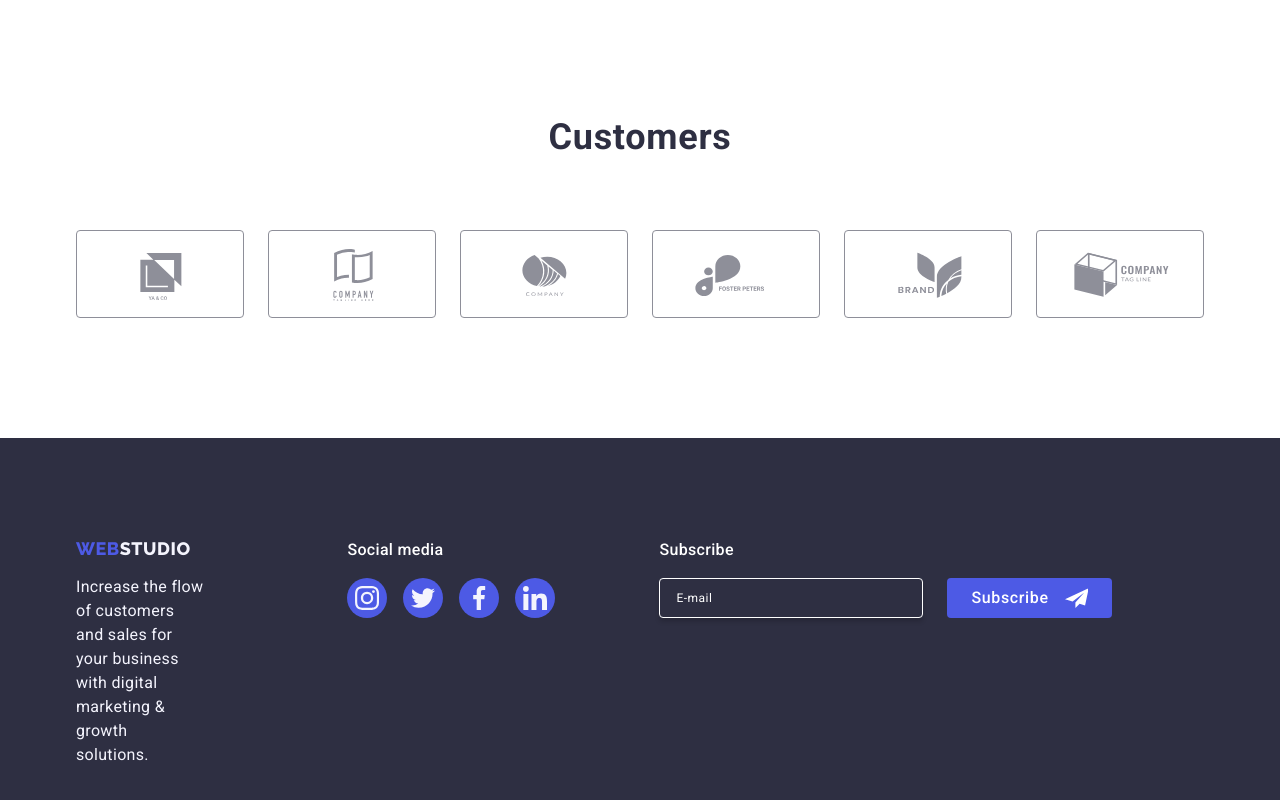
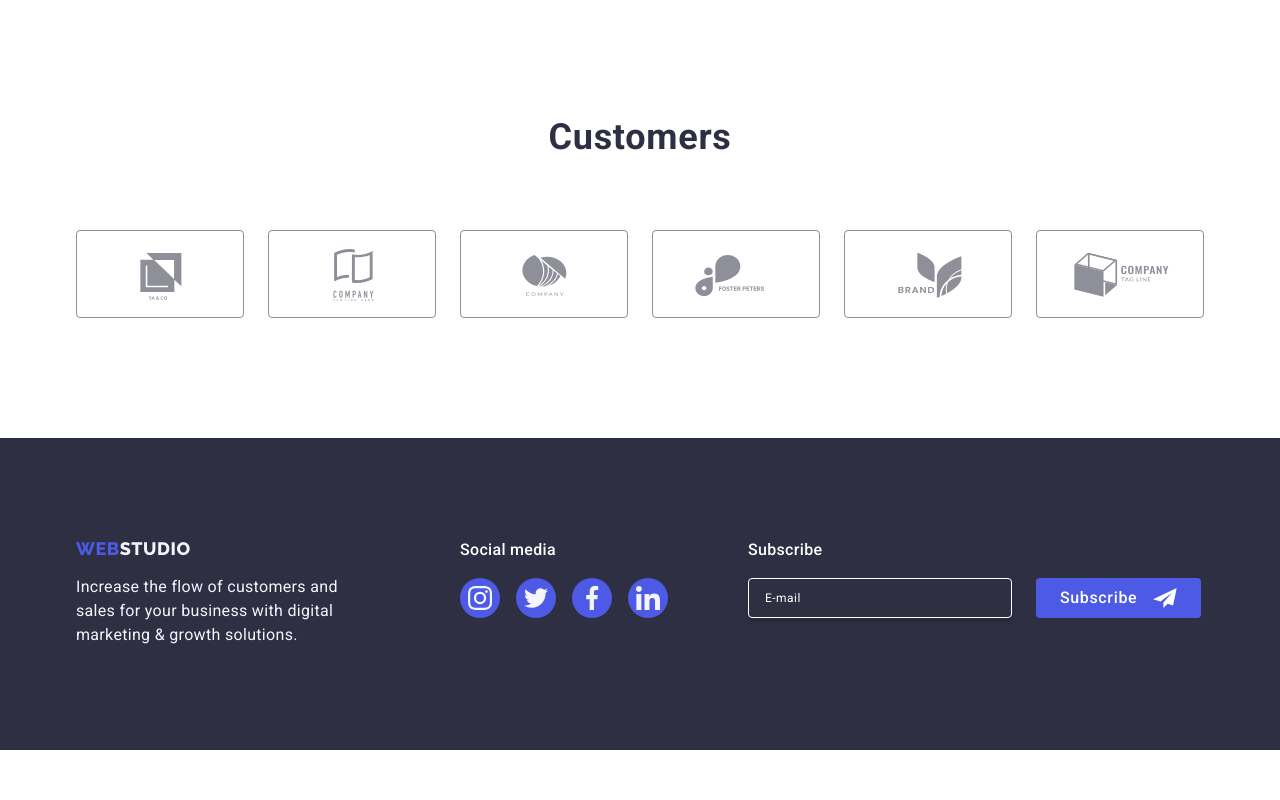
Before and after one commit to koshmaniuk/goit-markup-hw-06, a plain HTML site: page index.html in a window 1280 px wide. Shown: the part 2475-3275 px from the top of the page. After the commit the page ends 3225 px from the top, so only its background shows below. Drawn offline with nearby package versions, Linux system fonts and the light colour scheme.

Commit message:
new update

```diff
--- a/css/styles.css
+++ b/css/styles.css
@@ -509,6 +509,12 @@ button:focus {
   }
 }
 
+@media screen and (min-width: 768px) and (max-width: 1157.98px) {
+  .tab-container {
+    max-width: 584px;
+  }
+}
+
 .our-team-text {
   margin-bottom: 72px;
 }
@@ -526,7 +532,7 @@ button:focus {
     flex-direction: row;
     flex-wrap: wrap;
     gap: 64px 24px;
-    justify-content: center;
+    /* justify-content: center; */
   }
 }
 
@@ -872,7 +878,7 @@ button:focus {
 .page-footer {
   background-color: var(--dark);
   padding: 96px 0;
-  min-height: 664px;
+  height: 664px;
 }
 
 @media screen and (max-width: 767.98px) {
@@ -882,14 +888,14 @@ button:focus {
 
 @media screen and (min-width: 768px) {
   .page-footer {
-    min-height: 456px;
-    padding-left: 108px;
+    height: 456px;
+    /* padding-left: 108px; */
   }
 }
 
 @media screen and (min-width: 1158px) {
   .page-footer {
-    min-height: 312px;
+    height: 312px;
     padding: 100px 0;
   }
 }
@@ -906,6 +912,7 @@ button:focus {
     flex-direction: row;
     flex-wrap: wrap;
     gap: 72px 24px;
+    max-width: 584px;
   }
 }
 
@@ -913,7 +920,9 @@ button:focus {
   .footer-container {
     flex-direction: row;
     flex-wrap: nowrap;
-    gap: 24px;
+    max-width: 1158px;
+    margin: 0 auto;
+    gap: 0;
   }
 }
 
@@ -963,7 +972,7 @@ button:focus {
 
 @media screen and (min-width: 1158px) {
   .footer-text {
-    min-width: ;
+    min-width: 264px;
   }
 }
 
--- a/index.html
+++ b/index.html
@@ -171,7 +171,7 @@
       </section>
       <!-- SECTION 4 (OUR TEAM) -->
       <section class="team-section">
-        <div class="container">
+        <div class="container tab-container">
           <h2 class="second-text our-team-text">Our Team</h2>
           <ul class="list list-team">
             <li class="employee">
```
